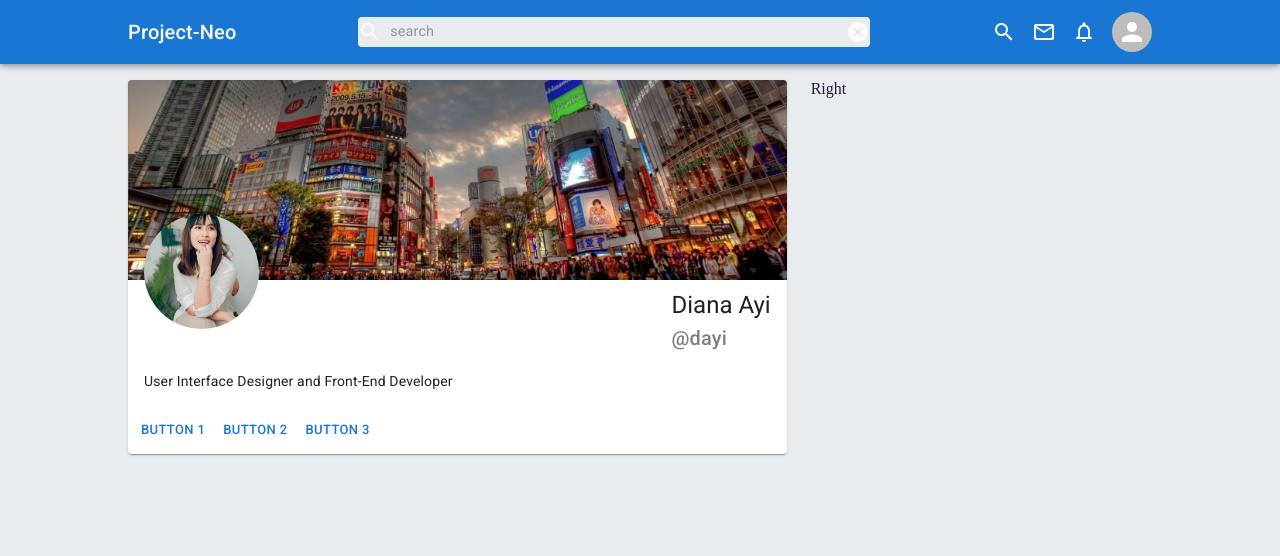
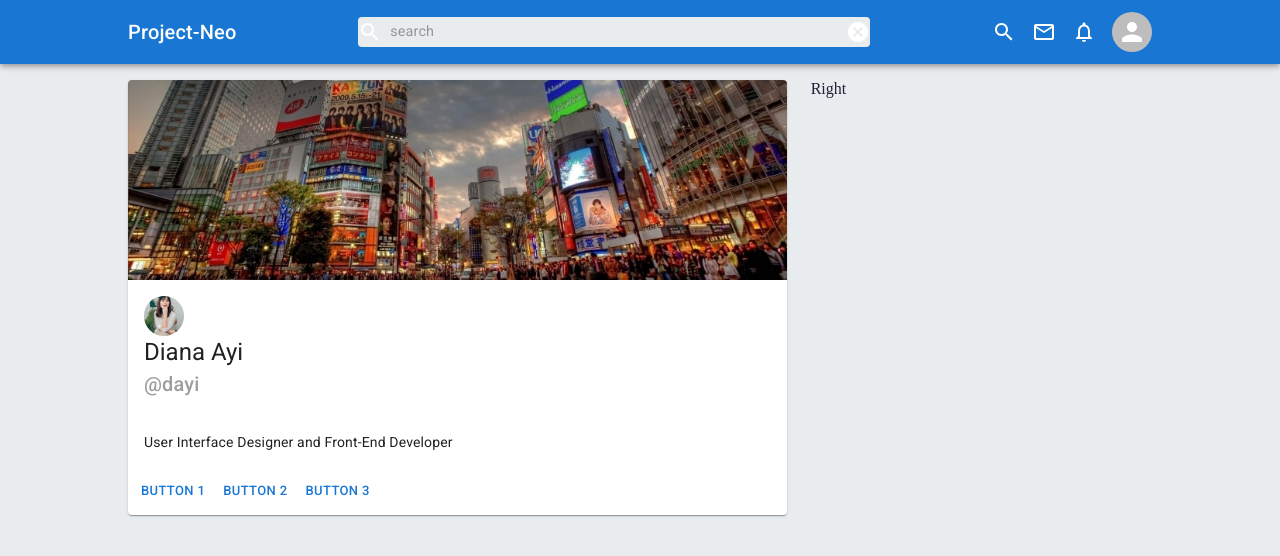
Before and after one commit to jpzambranoleon/project-neo-front-end, a React (Create React App) app: page /profile in a window 1280 px wide. Shown: the top 556 px of the page. Built offline with nearby package versions, Linux system fonts and the light colour scheme.

Commit message:
updated User.jsx

```diff
--- a/src/pages/profilePage/components/User.jsx
+++ b/src/pages/profilePage/components/User.jsx
@@ -1,4 +1,5 @@
 import { Avatar, Button, Card, CardActions, CardContent, CardMedia, Typography } from "@mui/material";
+import { grey } from "@mui/material/colors";
 import { makeStyles } from "@mui/styles";
 
 const User = () => {
@@ -9,16 +10,16 @@ const User = () => {
                 height="200"
                 image="/assets/cover/cover.jpg"
             />
-            <CardContent sx={{ display: "flex", alignItems: "center", justifyContent: "space-between", mt: -4 }}>
-                <Avatar alt="Diana Ayi" src="/assets/person/diana.jpg" sx={{ width: 115, height: 115, bottom: 50 }}/>
+            <CardContent sx={{  }}>
+                <Avatar alt="Diana Ayi" src="/assets/person/diana.jpg" sx={{  }}/>
                 <Typography variant="h5">
                     Diana Ayi
-                    <Typography variant="h6" sx={{ color: "grey" }}>
+                    <Typography variant="h6" sx={{ color: grey[500] }}>
                         @dayi
                     </Typography>
                 </Typography>
             </CardContent>
-            <CardContent sx={{ mt: -5 }}>
+            <CardContent sx={{  }}>
                 <Typography variant="body2">
                     User Interface Designer and
                     Front-End Developer
```
